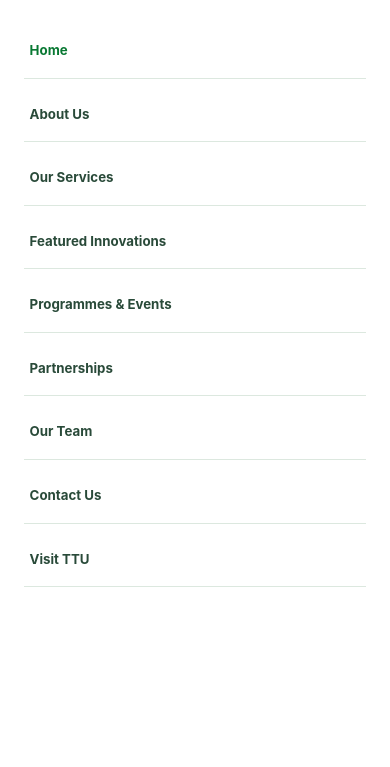
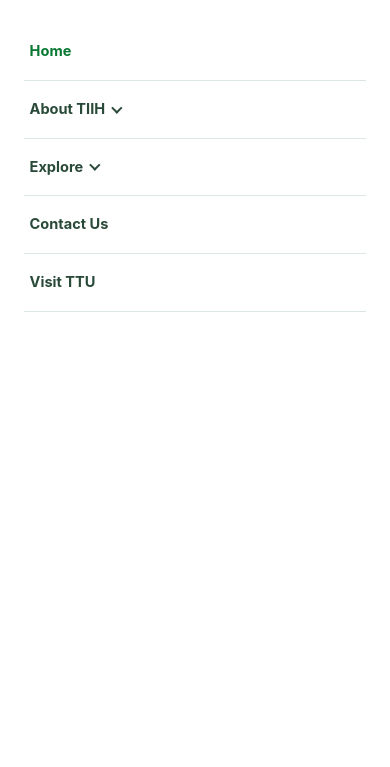
Before and after one commit to JAPHES/tsavo_innovation-incubation_hub_website, a Django app: page / in a window 390 px wide, after a click that opens the changed part. Shown: the part 77-844 px from the top of the page. Run offline with Django 5.2, Linux system fonts and the light colour scheme; data comes from the database, SQL or seed files in the repository; tables that the repository leaves empty hold one stand-in row (values such as "Sample post"); grey boxes marked "Sample" are stand-in pictures.

Commit message:
Group related navigation links into dropdowns

```diff
--- a/static/css/main.css
+++ b/static/css/main.css
@@ -52,11 +52,20 @@ p { margin-top: 0; }
 .brand { display: flex; align-items: center; gap: .85rem; min-width: 245px; color: var(--color-heading); }
 .brand img { width: 70px; height: 74px; object-fit: contain; }
 .brand b { display: block; font-size: .96rem; line-height: 1.1; letter-spacing: -.015em; }
-.nav-menu { display: flex; align-items: center; gap: clamp(.5rem, .85vw, .9rem); }
-.nav-menu > a { position: relative; padding: 1.75rem 0; color: #294a39; font-size: .83rem; font-weight: 680; white-space: nowrap; }
-.nav-menu > a::after { position: absolute; right: 0; bottom: 1.25rem; left: 0; height: 2px; background: var(--color-primary); content: ""; transform: scaleX(0); transition: transform .2s ease; }
-.nav-menu > a:hover::after, .nav-menu > a.active::after { transform: scaleX(1); }
-.nav-menu > a.active { color: var(--color-primary-dark); }
+.nav-menu { display: flex; align-items: center; gap: clamp(1rem, 1.8vw, 1.75rem); }
+.nav-menu > a, .nav-dropdown > summary { position: relative; display: inline-flex; align-items: center; gap: .5rem; padding: 1.75rem 0; color: #294a39; font-size: .91rem; font-weight: 680; white-space: nowrap; }
+.nav-menu > a::after, .nav-dropdown > summary::after { position: absolute; right: 0; bottom: 1.25rem; left: 0; height: 2px; background: var(--color-primary); content: ""; transform: scaleX(0); transition: transform .2s ease; }
+.nav-menu > a:hover::after, .nav-menu > a.active::after, .nav-dropdown > summary:hover::after, .nav-dropdown.active > summary::after, .nav-dropdown[open] > summary::after { transform: scaleX(1); }
+.nav-menu > a.active, .nav-dropdown.active > summary, .nav-dropdown[open] > summary { color: var(--color-primary-dark); }
+.nav-dropdown { position: relative; }
+.nav-dropdown > summary { cursor: pointer; list-style: none; }
+.nav-dropdown > summary::-webkit-details-marker { display: none; }
+.nav-dropdown > summary::marker { content: ""; }
+.nav-chevron { width: .48rem; height: .48rem; margin-top: -.2rem; border-right: 2px solid currentColor; border-bottom: 2px solid currentColor; transform: rotate(45deg); transition: transform .2s ease; }
+.nav-dropdown[open] .nav-chevron { margin-top: .25rem; transform: rotate(225deg); }
+.nav-dropdown-menu { position: absolute; top: calc(100% - .35rem); left: -1rem; z-index: 10; min-width: 250px; padding: .55rem; background: #fff; border: 1px solid var(--color-line); border-radius: .85rem; box-shadow: 0 18px 45px rgba(10, 55, 32, .15); }
+.nav-dropdown-menu a { display: block; padding: .7rem .85rem; color: #294a39; border-radius: .5rem; font-size: .89rem; font-weight: 650; white-space: nowrap; }
+.nav-dropdown-menu a:hover, .nav-dropdown-menu a.active { color: var(--color-primary-dark); background: #edf7ef; }
 .nav-toggle { display: none; width: 48px; height: 48px; border: 0; color: var(--color-heading); background: var(--color-soft); border-radius: .75rem; font-size: 1.75rem; }
 
 .page-banner { position: relative; isolation: isolate; display: grid; min-height: clamp(320px, 36vw, 430px); overflow: hidden; color: #fff; background-color: #173c2a; }
--- a/static/css/responsive.css
+++ b/static/css/responsive.css
@@ -1,15 +1,20 @@
 @media (max-width: 1280px) {
-  .nav-menu { position: fixed; top: var(--header-height); right: 0; bottom: 0; width: min(390px, 90vw); flex-direction: column; align-items: stretch; padding: 1.5rem; background: #fff; box-shadow: -18px 20px 40px rgba(8,45,27,.15); transform: translateX(105%); transition: transform .25s ease; overflow-y: auto; }
-  .nav-menu.open { transform: translateX(0); }
-  .nav-menu > a { padding: 1rem .35rem; border-bottom: 1px solid var(--color-line); }
-  .nav-menu > a::after { display: none; }
-  .nav-toggle { display: grid; place-items: center; }
   .services-grid { grid-template-columns: repeat(2, 1fr); }
   .focus-strip { grid-template-columns: repeat(3, 1fr); }
   .filter-bar { grid-template-columns: 1.4fr 1fr 1fr auto; }
   .filter-bar .clear-filter { grid-column: 1 / -1; }
   .footer-grid { grid-template-columns: 1.2fr .8fr 1fr; }
   .footer-grid > :last-child { grid-column: 1 / -1; padding-top: 1rem; border-top: 1px solid rgba(255,255,255,.08); }
+}
+
+@media (max-width: 1080px) {
+  .nav-menu { position: fixed; top: var(--header-height); right: 0; bottom: 0; width: min(390px, 90vw); flex-direction: column; align-items: stretch; gap: 0; padding: 1.5rem; background: #fff; box-shadow: -18px 20px 40px rgba(8,45,27,.15); visibility: hidden; transform: translateX(105%); transition: transform .25s ease, visibility .25s ease; overflow-y: auto; }
+  .nav-menu.open { visibility: visible; transform: translateX(0); }
+  .nav-menu > a, .nav-dropdown > summary { display: flex; width: 100%; padding: 1rem .35rem; border-bottom: 1px solid var(--color-line); }
+  .nav-menu > a::after, .nav-dropdown > summary::after { display: none; }
+  .nav-dropdown-menu { position: static; min-width: 0; margin: .35rem 0 .6rem; padding: .3rem .5rem .3rem .75rem; background: #f6faf7; border: 0; border-left: 2px solid #b8ddc2; border-radius: 0 .5rem .5rem 0; box-shadow: none; }
+  .nav-dropdown-menu a { padding: .65rem .75rem; white-space: normal; }
+  .nav-toggle { display: grid; place-items: center; }
 }
 
 @media (max-width: 820px) {
--- a/static/js/main.js
+++ b/static/js/main.js
@@ -2,9 +2,12 @@
   const header = document.querySelector('[data-header]');
   const toggle = document.querySelector('[data-nav-toggle]');
   const menu = document.querySelector('[data-nav-menu]');
+  const dropdowns = [...(menu?.querySelectorAll('[data-nav-dropdown]') || [])];
+  const closeDropdowns = () => dropdowns.forEach((dropdown) => { dropdown.open = false; });
 
   const closeMenu = () => {
     if (!toggle || !menu) return;
+    closeDropdowns();
     toggle.setAttribute('aria-expanded', 'false');
     menu.classList.remove('open');
     document.body.classList.remove('nav-open');
@@ -12,12 +15,28 @@
 
   toggle?.addEventListener('click', () => {
     const open = toggle.getAttribute('aria-expanded') === 'true';
+    if (open) { closeMenu(); return; }
     toggle.setAttribute('aria-expanded', String(!open));
     menu.classList.toggle('open', !open);
     document.body.classList.toggle('nav-open', !open);
   });
+  dropdowns.forEach((dropdown) => dropdown.addEventListener('toggle', () => {
+    if (dropdown.open) dropdowns.filter((item) => item !== dropdown).forEach((item) => { item.open = false; });
+  }));
   menu?.querySelectorAll('a').forEach((link) => link.addEventListener('click', closeMenu));
-  window.addEventListener('resize', () => { if (window.innerWidth > 1280) closeMenu(); });
+  document.addEventListener('click', (event) => { if (!header?.contains(event.target)) closeMenu(); });
+  document.addEventListener('keydown', (event) => {
+    if (event.key !== 'Escape') return;
+    const openDropdown = dropdowns.find((dropdown) => dropdown.open);
+    if (openDropdown) {
+      openDropdown.open = false;
+      openDropdown.querySelector('summary')?.focus();
+    } else if (menu?.classList.contains('open')) {
+      closeMenu();
+      toggle?.focus();
+    }
+  });
+  window.addEventListener('resize', () => { if (window.innerWidth > 1080) closeMenu(); });
   window.addEventListener('scroll', () => header?.classList.toggle('scrolled', window.scrollY > 8), { passive: true });
 
   const reducedMotion = window.matchMedia('(prefers-reduced-motion: reduce)').matches;
--- a/templates/base.html
+++ b/templates/base.html
@@ -15,9 +15,9 @@
   <link rel="preconnect" href="https://cdn.jsdelivr.net" crossorigin>
   <link href="https://cdn.jsdelivr.net/npm/bootstrap@5.3.3/dist/css/bootstrap.min.css" rel="stylesheet" integrity="sha384-QWTKZyjpPEjISv5WaRU9OFeRpok6YctnYmDr5pNlyT2bRjXh0JMhjY6hW+ALEwIH" crossorigin="anonymous">
   <link href="https://cdn.jsdelivr.net/npm/bootstrap-icons@1.11.3/font/bootstrap-icons.min.css" rel="stylesheet" integrity="sha384-XGjxtQfXaH2tnPFa9x+ruJTuLE3Aa6LhHSWRr1XeTyhezb4abCG4ccI5AkVDxqC+" crossorigin="anonymous">
-  <link rel="stylesheet" href="{% static 'css/main.css' %}?v=20261121-1">
+  <link rel="stylesheet" href="{% static 'css/main.css' %}?v=20261121-2">
   <link rel="stylesheet" href="{% static 'css/components.css' %}?v=20261121-3">
-  <link rel="stylesheet" href="{% static 'css/responsive.css' %}?v=20261121-2">
+  <link rel="stylesheet" href="{% static 'css/responsive.css' %}?v=20261121-3">
   {% block extra_head %}{% endblock %}
 </head>
 <body>
@@ -32,7 +32,7 @@
   {% include "partials/footer.html" %}
   {% include "partials/whatsapp_button.html" %}
   <script src="https://cdn.jsdelivr.net/npm/bootstrap@5.3.3/dist/js/bootstrap.bundle.min.js" integrity="sha384-YvpcrYf0tY3lHB60NNkmXc5s9fDVZLESaAA55NDzOxhy9GkcIdslK1eN7N6jIeHz" crossorigin="anonymous"></script>
-  <script src="{% static 'js/main.js' %}" defer></script>
+  <script src="{% static 'js/main.js' %}?v=20261121-2" defer></script>
   {% block extra_scripts %}{% endblock %}
 </body>
 </html>
--- a/templates/partials/navbar.html
+++ b/templates/partials/navbar.html
@@ -8,14 +8,26 @@
       </div>
       <button class="nav-toggle" type="button" aria-expanded="false" aria-controls="site-menu" data-nav-toggle><span class="visually-hidden">Toggle navigation</span><span aria-hidden="true">&#9776;</span></button>
       <div class="nav-menu" id="site-menu" data-nav-menu>
-        <a class="{% if request.resolver_match.url_name == 'home' %}active{% endif %}" href="{% url 'core:home' %}">Home</a>
-        <a class="{% if request.resolver_match.url_name == 'about' %}active{% endif %}" href="{% url 'core:about' %}">About Us</a>
-        <a class="{% if request.resolver_match.namespace == 'services' %}active{% endif %}" href="{% url 'services:list' %}">Our Services</a>
-        <a class="{% if request.resolver_match.namespace == 'projects' %}active{% endif %}" href="{% url 'projects:list' %}">Featured Innovations</a>
-        <a class="{% if request.resolver_match.url_name == 'programmes_events' %}active{% endif %}" href="{% url 'core:programmes_events' %}">Programmes &amp; Events</a>
-        <a class="{% if request.resolver_match.url_name == 'partnerships' %}active{% endif %}" href="{% url 'core:partnerships' %}">Partnerships</a>
-        <a class="{% if request.resolver_match.namespace == 'team' %}active{% endif %}" href="{% url 'team:list' %}">Our Team</a>
-        <a class="{% if request.resolver_match.namespace == 'contact' %}active{% endif %}" href="{% url 'contact:contact' %}">Contact Us</a>
+        {% with route=request.resolver_match %}
+        <a class="{% if route.url_name == 'home' %}active{% endif %}" href="{% url 'core:home' %}"{% if route.url_name == 'home' %} aria-current="page"{% endif %}>Home</a>
+        <details class="nav-dropdown{% if route.url_name == 'about' or route.namespace == 'team' or route.url_name == 'partnerships' %} active{% endif %}" data-nav-dropdown>
+          <summary>About TIIH <span class="nav-chevron" aria-hidden="true"></span></summary>
+          <div class="nav-dropdown-menu">
+            <a class="{% if route.url_name == 'about' %}active{% endif %}" href="{% url 'core:about' %}"{% if route.url_name == 'about' %} aria-current="page"{% endif %}>About Us</a>
+            <a class="{% if route.namespace == 'team' %}active{% endif %}" href="{% url 'team:list' %}"{% if route.namespace == 'team' %} aria-current="page"{% endif %}>Our Team</a>
+            <a class="{% if route.url_name == 'partnerships' %}active{% endif %}" href="{% url 'core:partnerships' %}"{% if route.url_name == 'partnerships' %} aria-current="page"{% endif %}>Partnerships</a>
+          </div>
+        </details>
+        <details class="nav-dropdown{% if route.namespace == 'services' or route.namespace == 'projects' or route.url_name == 'programmes_events' %} active{% endif %}" data-nav-dropdown>
+          <summary>Explore <span class="nav-chevron" aria-hidden="true"></span></summary>
+          <div class="nav-dropdown-menu">
+            <a class="{% if route.namespace == 'services' %}active{% endif %}" href="{% url 'services:list' %}"{% if route.namespace == 'services' %} aria-current="page"{% endif %}>Our Services</a>
+            <a class="{% if route.namespace == 'projects' %}active{% endif %}" href="{% url 'projects:list' %}"{% if route.namespace == 'projects' %} aria-current="page"{% endif %}>Featured Innovations</a>
+            <a class="{% if route.url_name == 'programmes_events' %}active{% endif %}" href="{% url 'core:programmes_events' %}"{% if route.url_name == 'programmes_events' %} aria-current="page"{% endif %}>Programmes &amp; Events</a>
+          </div>
+        </details>
+        <a class="{% if route.namespace == 'contact' %}active{% endif %}" href="{% url 'contact:contact' %}"{% if route.namespace == 'contact' %} aria-current="page"{% endif %}>Contact Us</a>
+        {% endwith %}
         <a href="https://ttu.ac.ke/" target="_blank" rel="noopener" aria-label="Visit Taita Taveta University (opens in a new tab)">Visit TTU</a>
       </div>
     </div>
```
